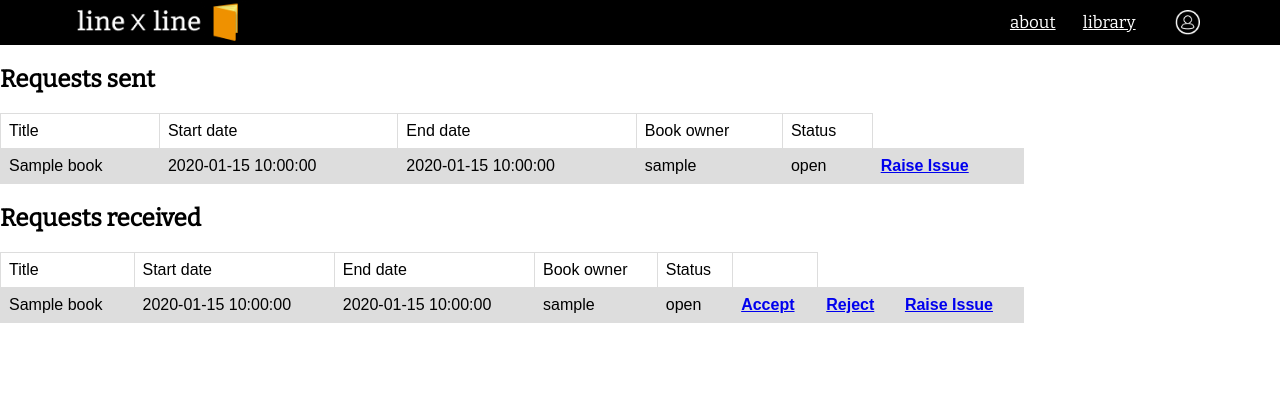
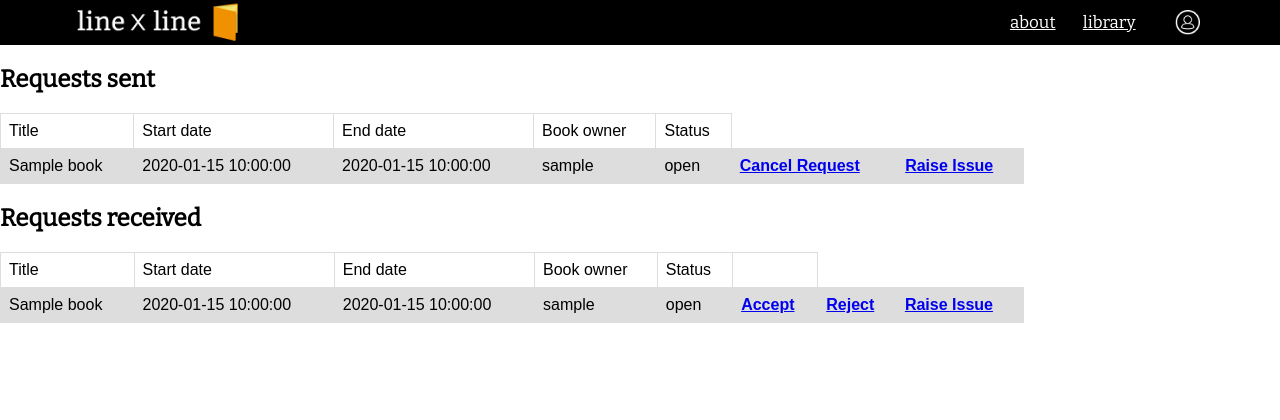
Before and after one commit to hu-ng/book_lending_club, a Flask app: page /notification in a window 1280 px wide. Shown: the top 420 px of the page. Run offline with Flask 2, Linux system fonts and the light colour scheme; a user stored in the database is signed in; tables that the repository leaves empty hold one stand-in row (values such as "Sample post").

Commit message:
Vy's modifications in the notification page was taken out, so I added it back in based on commit ec1a014'

```diff
--- a/app/templates/test_notification_page.html
+++ b/app/templates/test_notification_page.html
@@ -27,7 +27,11 @@
 		<td>{{request.status}}</td>
 		{% if request.status == "lender_confirmed" %}
 		<th><a href={{ url_for( 'borrower_confirm', request_id=request.id) }}>Borrower Confirm</a></th>
+		<th><a href={{ url_for('cancel_request', request_id=request.id) }}>Cancel Request</a></th>
 		{% endif %}
+		{% if request.status == "open"%}
+			         <th><a href={{ url_for('cancel_request', request_id=request.id) }}>Cancel Request</a></th>
+        {% endif %}
 		<th><a href={{ url_for( 'issue_raise', request_id=request.id) }}>Raise Issue</a></th>
 	</tr>
 	{% endfor %}
@@ -55,6 +59,9 @@
 		{% endif %} {% if request.status == "borrower_confirmed" %}
 		<th><a href='{{ url_for( 'return_confirm', request_id=request.id)}}'>Confirm Return</a></th>
 		{% endif %}
+		{% if request.status == "pending cancel"%}
+			         <th><a href={{ url_for('cancel_request', request_id=request.id) }}>Confirm Canceling Request</a></th>
+            {% endif %}
 		<th><a href='{{ url_for( 'issue_raise', request_id=request.id) }}'>Raise Issue</a></th>
 	</tr>
 	{% endfor %}
```
